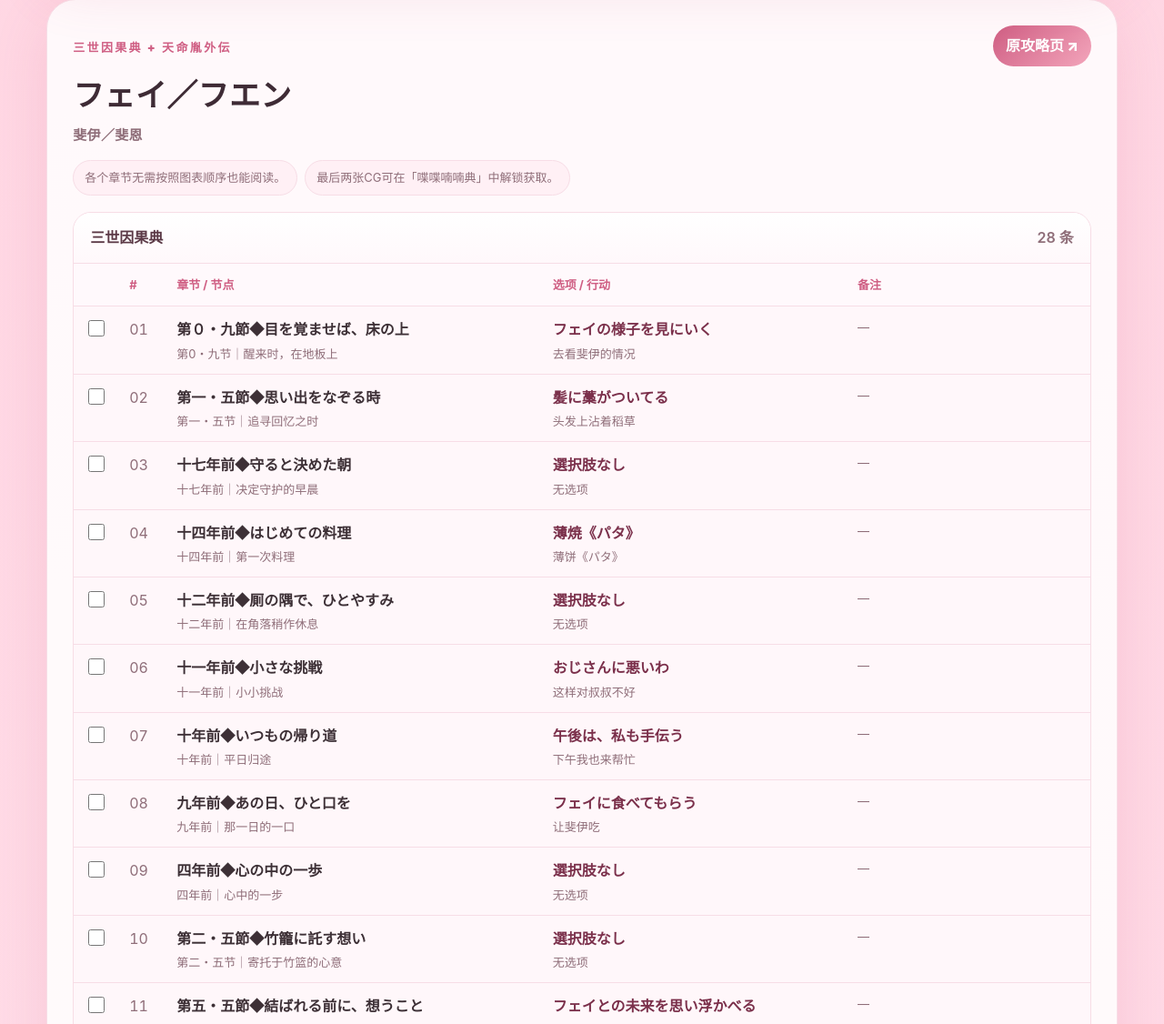
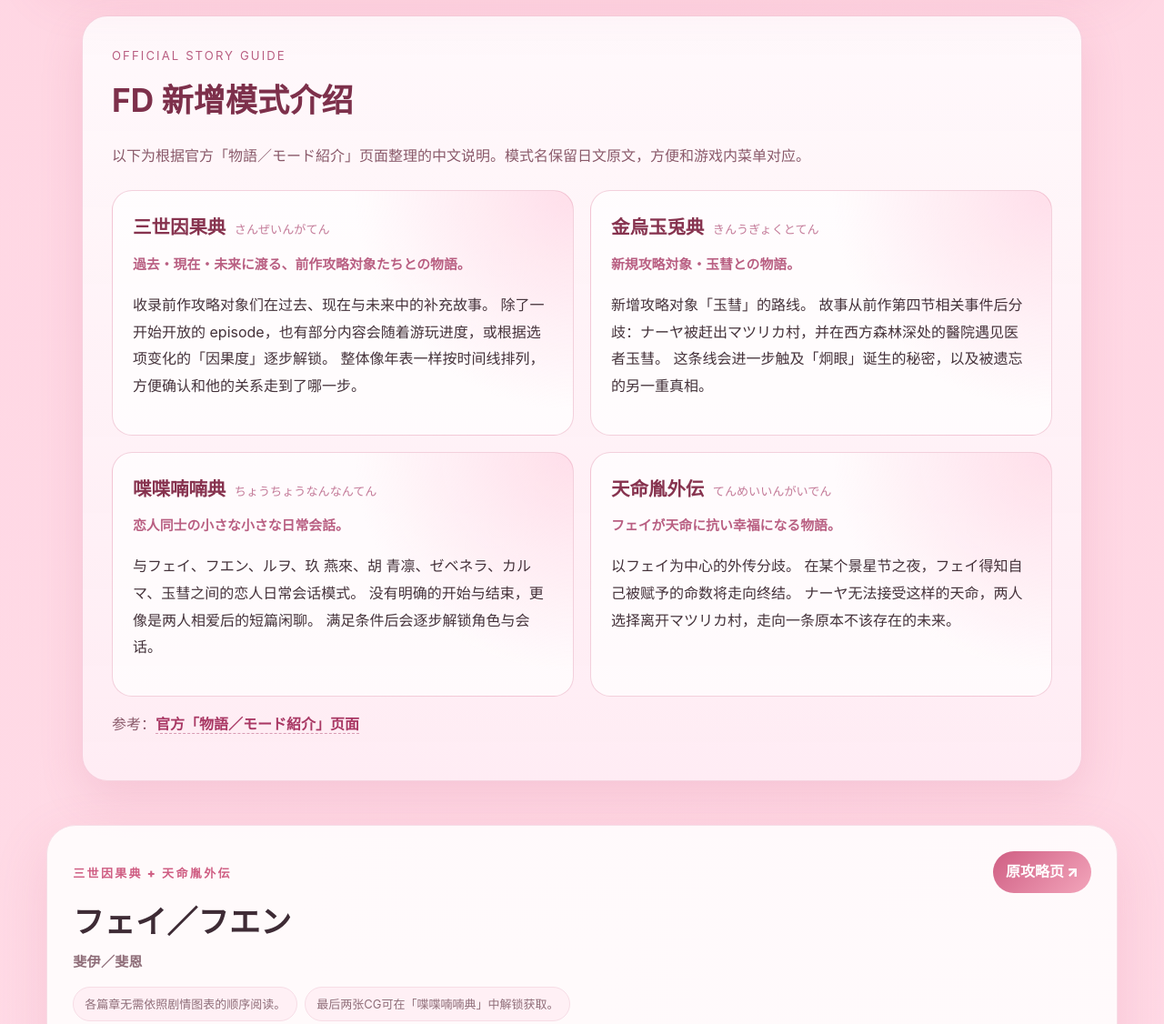
Before and after one commit to Yuuivi/matsurika_fd, a plain HTML site: page index.html in a window 1280 px wide. Shown: the part 1193-2319 px from the top of the page at 91% size. Drawn offline with Linux system fonts and the light colour scheme.

Commit message:
Add FD mode introduction

```diff
--- a/index.html
+++ b/index.html
@@ -47,6 +47,60 @@
       <div class="pills"><a class="pill" href="#fey"><span>フェイ／フエン</span><small>三世因果典 + 天命胤外伝</small></a><a class="pill" href="#ruwo"><span>ルヲ</span><small>三世因果典</small></a><a class="pill" href="#enrai"><span>玖 燕來</span><small>三世因果典</small></a><a class="pill" href="#seirin"><span>胡 青凛</span><small>三世因果典</small></a><a class="pill" href="#zebenera"><span>ゼベネラ</span><small>三世因果典</small></a><a class="pill" href="#karma"><span>カルマ</span><small>三世因果典</small></a><a class="pill" href="#gyokusui"><span>玉彗</span><small>金烏玉兎典</small></a></div>
     </section>
 
+    <section class="mode-section" id="fd-modes">
+      <div class="section-kicker">Official Story Guide</div>
+      <h2>FD 新增模式介绍</h2>
+      <p class="section-note">
+        以下为根据官方「物語／モード紹介」页面整理的中文说明。模式名保留日文原文，方便和游戏内菜单对应。
+      </p>
+
+      <div class="mode-grid">
+        <article class="mode-card">
+          <h3>三世因果典 <span>さんぜいんがてん</span></h3>
+          <p class="jp-label">過去・現在・未来に渡る、前作攻略対象たちとの物語。</p>
+          <p>
+            收录前作攻略对象们在过去、现在与未来中的补充故事。
+            除了一开始开放的 episode，也有部分内容会随着游玩进度，或根据选项变化的「因果度」逐步解锁。
+            整体像年表一样按时间线排列，方便确认和他的关系走到了哪一步。
+          </p>
+        </article>
+
+        <article class="mode-card">
+          <h3>金烏玉兎典 <span>きんうぎょくとてん</span></h3>
+          <p class="jp-label">新規攻略対象・玉彗との物語。</p>
+          <p>
+            新增攻略对象「玉彗」的路线。
+            故事从前作第四节相关事件后分歧：ナーヤ被赶出マツリカ村，并在西方森林深处的醫院遇见医者玉彗。
+            这条线会进一步触及「炯眼」诞生的秘密，以及被遗忘的另一重真相。
+          </p>
+        </article>
+
+        <article class="mode-card">
+          <h3>喋喋喃喃典 <span>ちょうちょうなんなんてん</span></h3>
+          <p class="jp-label">恋人同士の小さな小さな日常会話。</p>
+          <p>
+            与フェイ、フエン、ルヲ、玖 燕來、胡 青凛、ゼベネラ、カルマ、玉彗之间的恋人日常会话模式。
+            没有明确的开始与结束，更像是两人相爱后的短篇闲聊。
+            满足条件后会逐步解锁角色与会话。
+          </p>
+        </article>
+
+        <article class="mode-card">
+          <h3>天命胤外伝 <span>てんめいいんがいでん</span></h3>
+          <p class="jp-label">フェイが天命に抗い幸福になる物語。</p>
+          <p>
+            以フェイ为中心的外传分歧。
+            在某个景星节之夜，フェイ得知自己被赋予的命数将走向终结。
+            ナーヤ无法接受这样的天命，两人选择离开マツリカ村，走向一条原本不该存在的未来。
+          </p>
+        </article>
+      </div>
+
+      <p class="source-note">
+        参考：<a href="https://www.otomate.jp/mk/fd/story/?page=1" target="_blank" rel="noopener">官方「物語／モード紹介」页面</a>
+      </p>
+    </section>
+
 
     <section class="route" id="fey">
       <div class="route-head">
@@ -56,7 +110,7 @@
         </div>
         <a class="source" href="https://choro-game.com/e/matsurika-fd-guide-fey" target="_blank" rel="noopener">原攻略页 ↗</a>
       </div>
-      <ul class="route-notes"><li>各个章节无需按照图表顺序也能阅读。</li><li>最后两张CG可在「喋喋喃喃典」中解锁获取。</li></ul>
+      <ul class="route-notes"><li>各篇章无需依照剧情图表的顺序阅读。</li><li>最后两张CG可在「喋喋喃喃典」中解锁获取。</li></ul>
 
         <details open class="group">
           <summary><span>三世因果典</span><em>28 条</em></summary>
@@ -117,7 +171,7 @@
                 <td class="done"><input type="checkbox" data-key="fey-三世因果典-8" aria-label="完成"></td>
                 <td class="stepno">08</td>
                 <td class="chapter"><span class="jp chapter-jp">九年前◆あの日、ひと口を</span><span class="cn">九年前｜那一日的一口</span></td>
-                <td class="choice"><span class="jp choice-jp">フェイに食べてもらう</span><span class="cn">让斐伊吃</span></td>
+                <td class="choice"><span class="jp choice-jp">フェイに食べてもらう</span><span class="cn">让斐伊品尝</span></td>
                 <td class="note"><span class="muted">—</span></td>
               </tr>
               <tr data-text="フェイ／フエン 斐伊／斐恩 三世因果典 四年前◆心の中の一歩 四年前｜心中的一步 選択肢なし 无选项  ">
@@ -194,7 +248,7 @@
                 <td class="done"><input type="checkbox" data-key="fey-三世因果典-19" aria-label="完成"></td>
                 <td class="stepno">19</td>
                 <td class="chapter"><span class="jp chapter-jp">++第八節◆千弁蓮を咲かせて</span><span class="cn">++第八节｜让千瓣莲绽放</span></td>
-                <td class="choice"><span class="jp choice-jp">コケの花が見たい</span><span class="cn">想看苔藓之花</span></td>
+                <td class="choice"><span class="jp choice-jp">コケの花が見たい</span><span class="cn">想一睹苔藓花开。</span></td>
                 <td class="note"><span class="muted">—</span></td>
               </tr>
               <tr data-text="フェイ／フエン 斐伊／斐恩 三世因果典 +第九節◆傘の向こう、隠された想い +第九节｜伞的另一侧，隐藏的心意 どこかに家を持ちたい 想在某处拥有一个家  ">
@@ -409,7 +463,7 @@
         </div>
         <a class="source" href="https://choro-game.com/e/matsurika-fd-guide-ruwo" target="_blank" rel="noopener">原攻略页 ↗</a>
       </div>
-      <ul class="route-notes"><li>部分章节需要解锁才能查看。</li><li>最后一张CG可在「喋喋喃喃典」里收集解锁。</li></ul>
+      <ul class="route-notes"><li>部分篇章存在前置解锁条件限制。</li><li>最后一张CG可在「喋喋喃喃典」里收集解锁。</li></ul>
 
         <details open class="group">
           <summary><span>三世因果典</span><em>25 条</em></summary>
@@ -1355,11 +1409,11 @@
                 <td class="choice"><span class="jp choice-jp">感情を吐き出す</span><span class="cn">吐露感情</span></td>
                 <td class="note"><span class="muted">—</span></td>
               </tr>
-              <tr data-text="玉彗 玉彗 金烏玉兎典 第二節◆金鳥の光が陰り、玉兎の膿が出る 第二节｜金乌之光转暗，玉兔之脓涌出 玉慧さんから離れた場所を探す 找离玉彗先生远一点的地方  ">
+              <tr data-text="玉彗 玉彗 金烏玉兎典 第二節◆金鳥の光が陰り、玉兎の膿が出る 第二节｜金乌之光转暗，玉兔之脓涌出 玉彗さんから離れた場所を探す 找离玉彗先生远一点的地方  ">
                 <td class="done"><input type="checkbox" data-key="gyokusui-金烏玉兎典-3" aria-label="完成"></td>
                 <td class="stepno">03</td>
                 <td class="chapter"><span class="jp chapter-jp">第二節◆金鳥の光が陰り、玉兎の膿が出る</span><span class="cn">第二节｜金乌之光转暗，玉兔之脓涌出</span></td>
-                <td class="choice"><span class="jp choice-jp">玉慧さんから離れた場所を探す</span><span class="cn">找离玉彗先生远一点的地方</span></td>
+                <td class="choice"><span class="jp choice-jp">玉彗さんから離れた場所を探す</span><span class="cn">找离玉彗先生远一点的地方</span></td>
                 <td class="note"><span class="muted">—</span></td>
               </tr>
               <tr data-text="玉彗 玉彗 金烏玉兎典 第三節◆合縁奇縁 第三节｜合缘奇缘 茶を淹れる 泡茶  ">
@@ -1376,11 +1430,11 @@
                 <td class="choice"><span class="jp choice-jp">背中を揉む</span><span class="cn">揉背</span></td>
                 <td class="note"><span class="muted">—</span></td>
               </tr>
-              <tr data-text="玉彗 玉彗 金烏玉兎典 第五節◆有罪か無罪か、無実か 第五节｜有罪或无罪，是否无辜 save1 → 玉慧さんを守りたい save 1 后选“想保护玉彗先生”  ">
+              <tr data-text="玉彗 玉彗 金烏玉兎典 第五節◆有罪か無罪か、無実か 第五节｜有罪或无罪，是否无辜 save1 → 玉彗さんを守りたい save 1 后选“想保护玉彗先生”  ">
                 <td class="done"><input type="checkbox" data-key="gyokusui-金烏玉兎典-6" aria-label="完成"></td>
                 <td class="stepno">06</td>
                 <td class="chapter"><span class="jp chapter-jp">第五節◆有罪か無罪か、無実か</span><span class="cn">第五节｜有罪或无罪，是否无辜</span></td>
-                <td class="choice"><span class="jp choice-jp">SAVE1 → 玉慧さんを守りたい</span><span class="cn">SAVE 1 后选“想保护玉彗先生”</span></td>
+                <td class="choice"><span class="jp choice-jp">SAVE1 → 玉彗さんを守りたい</span><span class="cn">SAVE 1 后选“想保护玉彗先生”</span></td>
                 <td class="note"><span class="muted">—</span></td>
               </tr>
               <tr data-text="玉彗 玉彗 金烏玉兎典 第六節◆泡の跡に環り演じる 第六节｜在泡沫的痕迹中轮回演绎 貴方が生きていて良かった 你活着真好  ">
@@ -1418,11 +1472,11 @@
                 <td class="choice"><span class="jp choice-jp">口ごもる</span><span class="cn">吞吞吐吐</span></td>
                 <td class="note"><span class="jp note-jp">〖明前終節〗</span><span class="cn note-cn">到达明前终节</span></td>
               </tr>
-              <tr data-text="玉彗 玉彗 金烏玉兎典 save1 より save 1 分岔 玉慧さんに守られたい 想被玉彗先生保护 雨前ルート 进入雨前路线">
+              <tr data-text="玉彗 玉彗 金烏玉兎典 save1 より save 1 分岔 玉彗さんに守られたい 想被玉彗先生保护 雨前ルート 进入雨前路线">
                 <td class="done"><input type="checkbox" data-key="gyokusui-金烏玉兎典-12" aria-label="完成"></td>
                 <td class="stepno">12</td>
                 <td class="chapter"><span class="jp chapter-jp">SAVE1 より</span><span class="cn">SAVE 1 分岔</span></td>
-                <td class="choice"><span class="jp choice-jp">玉慧さんに守られたい</span><span class="cn">想被玉彗先生保护</span></td>
+                <td class="choice"><span class="jp choice-jp">玉彗さんに守られたい</span><span class="cn">想被玉彗先生保护</span></td>
                 <td class="note"><span class="jp note-jp">雨前ルート</span><span class="cn note-cn">进入雨前路线</span></td>
               </tr>
               <tr data-text="玉彗 玉彗 金烏玉兎典 第六節◆泡の跡に環り演じる 第六节｜在泡沫的痕迹中轮回演绎 貴方が居てくれて良かった 有你在真好 〖雨前終節〗 到达雨前终节">
--- a/style.css
+++ b/style.css
@@ -33,3 +33,93 @@ main{width:min(1180px,92vw);margin:0 auto;padding:42px 0 80px}.notice,.filter,.s
 tr:has(input:checked){opacity:.52}tr:has(input:checked) .choice-jp{text-decoration:line-through;text-decoration-thickness:2px;text-decoration-color:var(--ok)}
 @media (max-width:800px){.notice{grid-template-columns:1fr}.route-head{flex-direction:column}.source{white-space:normal}.meta-grid{grid-template-columns:1fr}.topbar{gap:10px}.topbar a:not(.brand){font-size:12px}.hero-inner{padding-top:76px}.route{padding:20px}.route h2{font-size:28px}table{min-width:760px}}
 @media print{body{background:white;color:black}.topbar,.hero-actions,.filter input,.done input,.petals{display:none}.hero,.route,.notice,.sources{border-color:#bbb;background:white;color:black;box-shadow:none}.lead,.notice p,.filter p,.sources p,.route-notes,.note,.cn{color:#333}.source{background:#eee;color:black}.route{break-inside:avoid}a{text-decoration:none;color:black}}
+
+.mode-section {
+  margin: 48px auto;
+  padding: 32px;
+  max-width: 1100px;
+  border: 1px solid rgba(232, 150, 178, 0.38);
+  border-radius: 28px;
+  background:
+    linear-gradient(180deg, rgba(255, 250, 252, 0.94), rgba(255, 238, 245, 0.9));
+  box-shadow: 0 18px 48px rgba(196, 91, 128, 0.16);
+}
+
+.section-kicker {
+  margin-bottom: 8px;
+  color: #b95f82;
+  font-size: 0.82rem;
+  letter-spacing: 0.16em;
+  text-transform: uppercase;
+}
+
+.mode-section h2 {
+  margin: 0 0 10px;
+  color: #7d304b;
+  font-size: clamp(1.6rem, 3vw, 2.2rem);
+}
+
+.section-note,
+.source-note {
+  color: #8a5a6a;
+  line-height: 1.8;
+}
+
+.mode-grid {
+  display: grid;
+  grid-template-columns: repeat(2, minmax(0, 1fr));
+  gap: 18px;
+  margin-top: 24px;
+}
+
+.mode-card {
+  padding: 22px;
+  border: 1px solid rgba(231, 165, 188, 0.5);
+  border-radius: 22px;
+  background:
+    radial-gradient(circle at top right, rgba(255, 211, 226, 0.72), transparent 42%),
+    rgba(255, 255, 255, 0.72);
+}
+
+.mode-card h3 {
+  margin: 0 0 10px;
+  color: #87334f;
+  font-size: 1.28rem;
+}
+
+.mode-card h3 span {
+  display: inline-block;
+  margin-left: 0.35em;
+  color: #c47b99;
+  font-size: 0.82rem;
+  font-weight: 500;
+}
+
+.jp-label {
+  margin: 0 0 12px;
+  color: #b95f82;
+  font-size: 0.93rem;
+  font-weight: 600;
+}
+
+.mode-card p {
+  line-height: 1.85;
+}
+
+.source-note a {
+  color: #a93864;
+  font-weight: 700;
+  text-decoration: none;
+  border-bottom: 1px dashed rgba(169, 56, 100, 0.45);
+}
+
+@media (max-width: 760px) {
+  .mode-section {
+    padding: 22px;
+    border-radius: 22px;
+  }
+
+  .mode-grid {
+    grid-template-columns: 1fr;
+  }
+}
```
